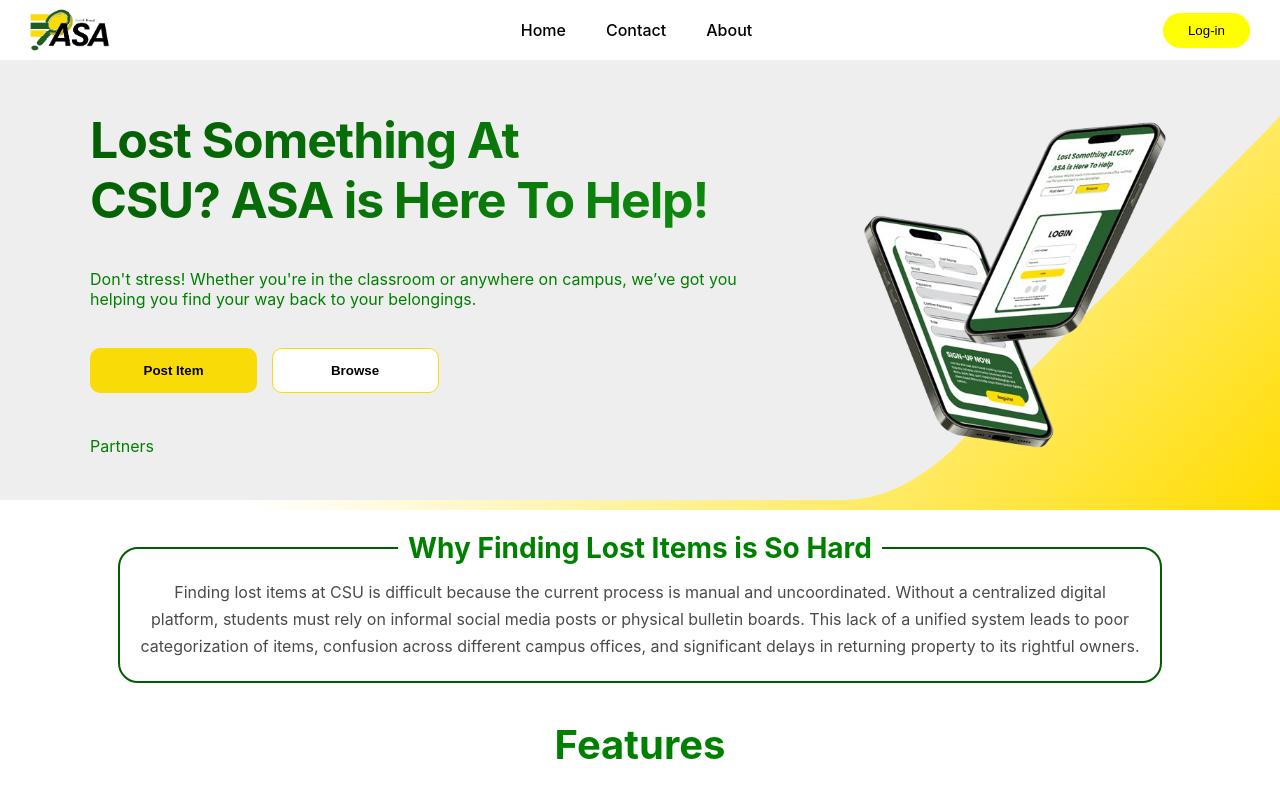
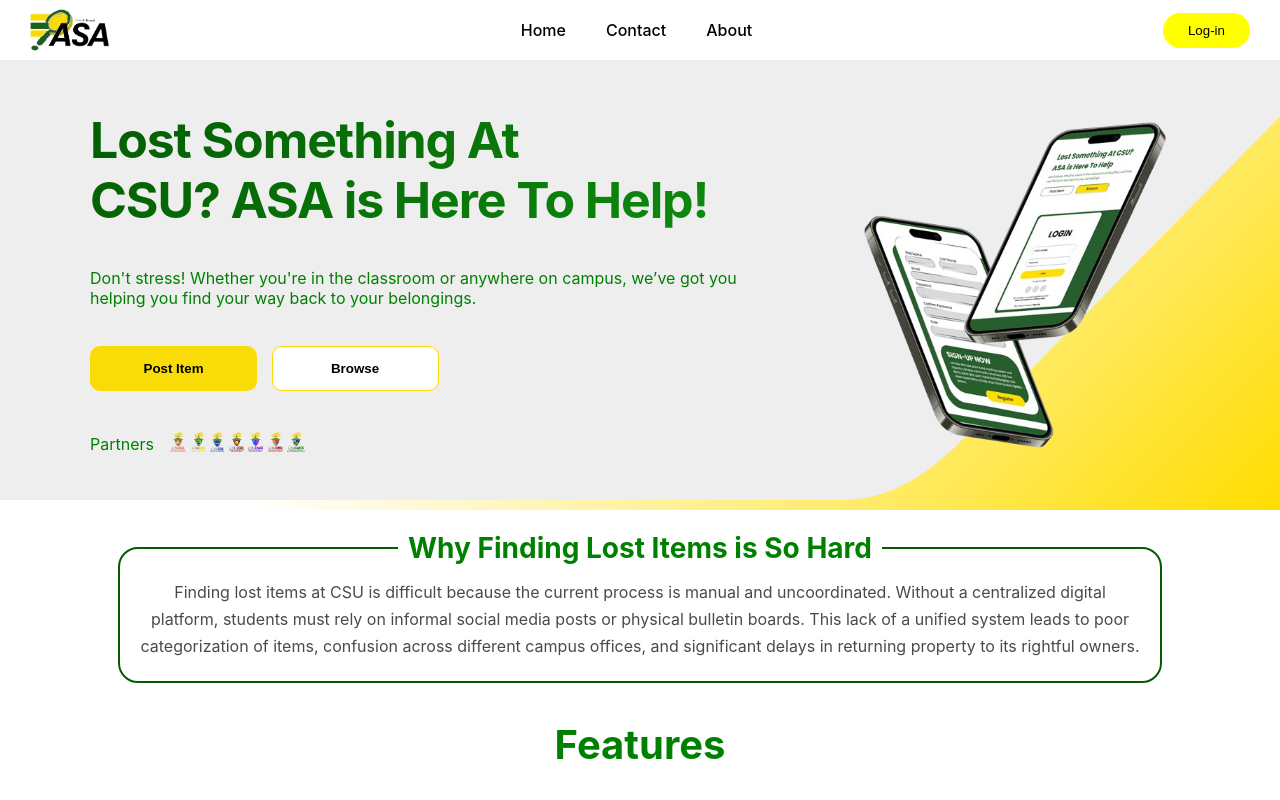
Before and after one commit to GMP-ul/ASA-LOST-FOUND, a plain HTML site: page index.html in a window 1280 px wide. Shown: the top 800 px of the page. Drawn offline with Linux system fonts and the light colour scheme.

Commit message:
Update index.html

```diff
--- a/index.html
+++ b/index.html
@@ -91,13 +91,13 @@
                             Partners
                         </div>
                         <div class="img-asa-parners">
-                            <img src="school_logo/CCIS LOGO.webp" alt="" class="hero_school">
-                            <img src="school_logo/CAA LOGO.webp" alt="" class="hero_school">
-                            <img src="school_logo/CEd LOGO.webp" alt="" class="hero_school">
-                            <img src="school_logo/CEGS LOGO.webp" alt="" class="hero_school">
-                            <img src="school_logo/CHaSS LOGO.webp" alt="" class="hero_school">
-                            <img src="school_logo/CMNS LOGO.webp" alt="" class="hero_school">
-                            <img src="school_logo/CoFES LOGO.webp" alt="" class="hero_school">
+                            <img src="Landing Page Plaza/School_Logo/CCIS LOGO.webp" alt="" class="hero_school">
+                            <img src="Landing Page Plaza/School_Logo/CAA LOGO.webp" alt="" class="hero_school">
+                            <img src="Landing Page Plaza/School_Logo/CEd LOGO.webp" alt="" class="hero_school">
+                            <img src="Landing Page Plaza/School_Logo/CEGS LOGO.webp" alt="" class="hero_school">
+                            <img src="Landing Page Plaza/School_Logo/CHaSS LOGO.webp" alt="" class="hero_school">
+                            <img src="Landing Page Plaza/School_Logo/CMNS LOGO.webp" alt="" class="hero_school">
+                            <img src="Landing Page Plaza/School_Logo/CoFES LOGO.webp" alt="" class="hero_school">
                         </div>
                     </div>
                 </div>
```
